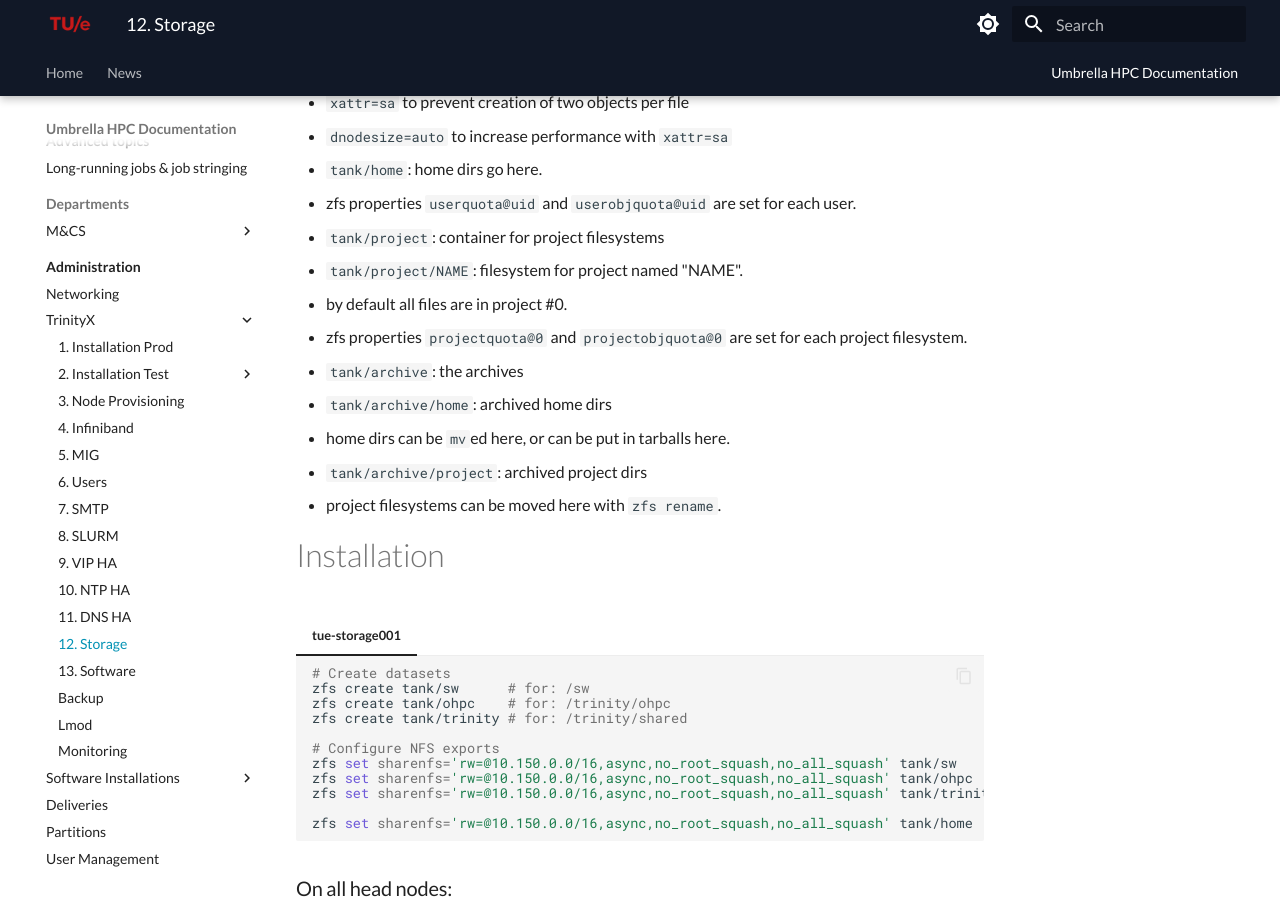
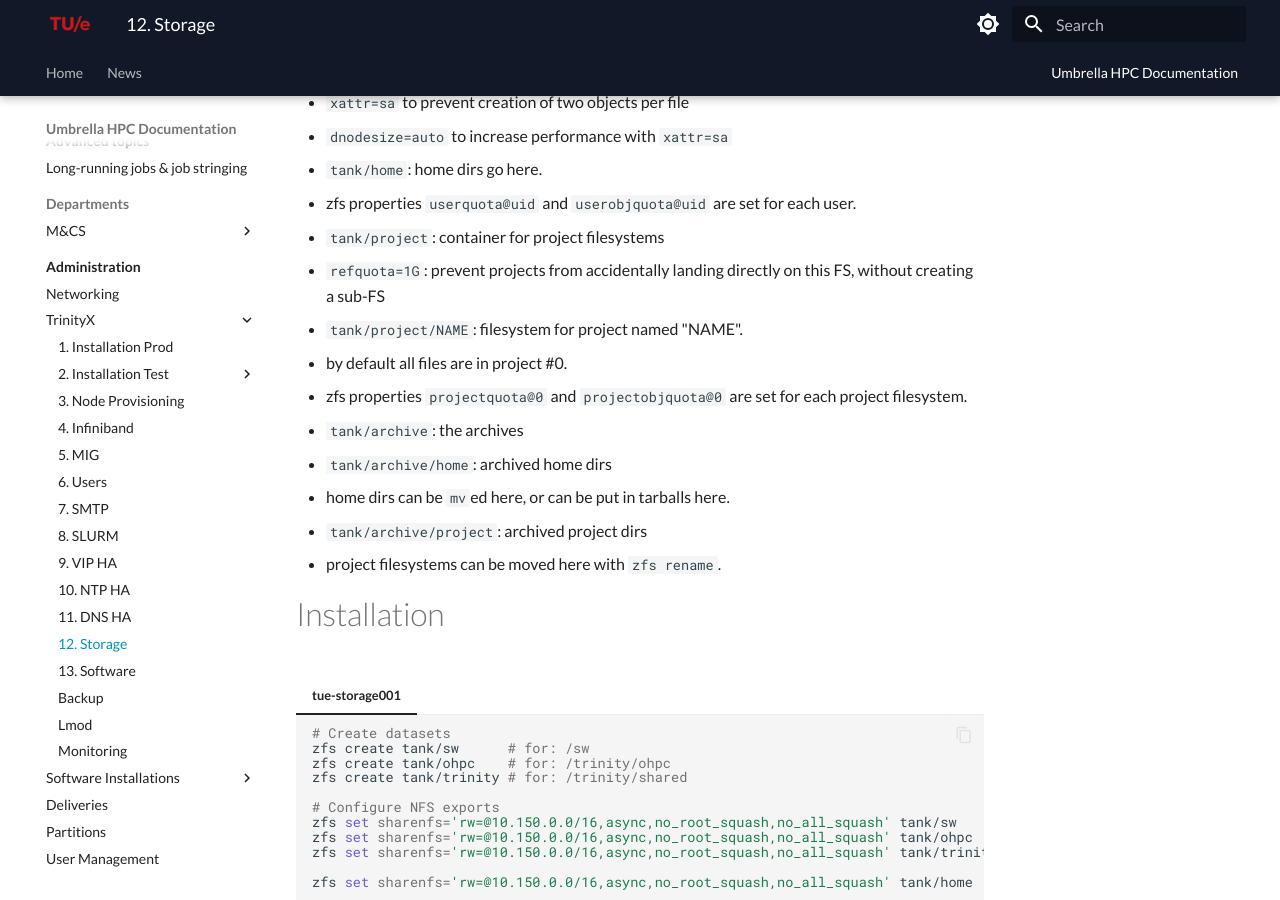
Before and after one commit to gferhpc/supercomputing.tue.nl, an MkDocs documentation site: the page built from pages/documentation/administration/trinityx/storage.md, in a window 1280 px wide and 900 px high, scrolled down 460 px. Built offline with MkDocs 1.6.1 and Material for MkDocs 9.7.7, drawn with Linux system fonts in a browser that asks for light colours.

Commit message:
docs: admin: trix: storage: describe storage node layout

````diff
--- a/pages/documentation/administration/trinityx/storage.md
+++ b/pages/documentation/administration/trinityx/storage.md
@@ -15,6 +15,7 @@ zfs filesystems:
 * `tank/home`: home dirs go here.
    * zfs properties `userquota@uid` and `userobjquota@uid` are set for each user.
 * `tank/project`: container for project filesystems
+   * `refquota=1G`: prevent projects from accidentally landing directly on this FS, without creating a sub-FS
 * `tank/project/NAME`: filesystem for project named "NAME".
    * by default all files are in project #0.
    * zfs properties `projectquota@0` and `projectobjquota@0` are set for each project filesystem.
@@ -100,7 +101,7 @@ For new nodes:
 ```shell
 zfs create -o sharenfs='rw=@10.150.0.0/16,async,no_root_squash,no_all_squash' -o dnodesize=auto -o xattr=sa tank
 zfs create tank/home
-zfs create tank/project
+zfs create -o refquota=1G tank/project
 zfs create -o sharenfs=off tank/archive
 zfs create tank/archive/home
 zfs create tank/archive/project
````
